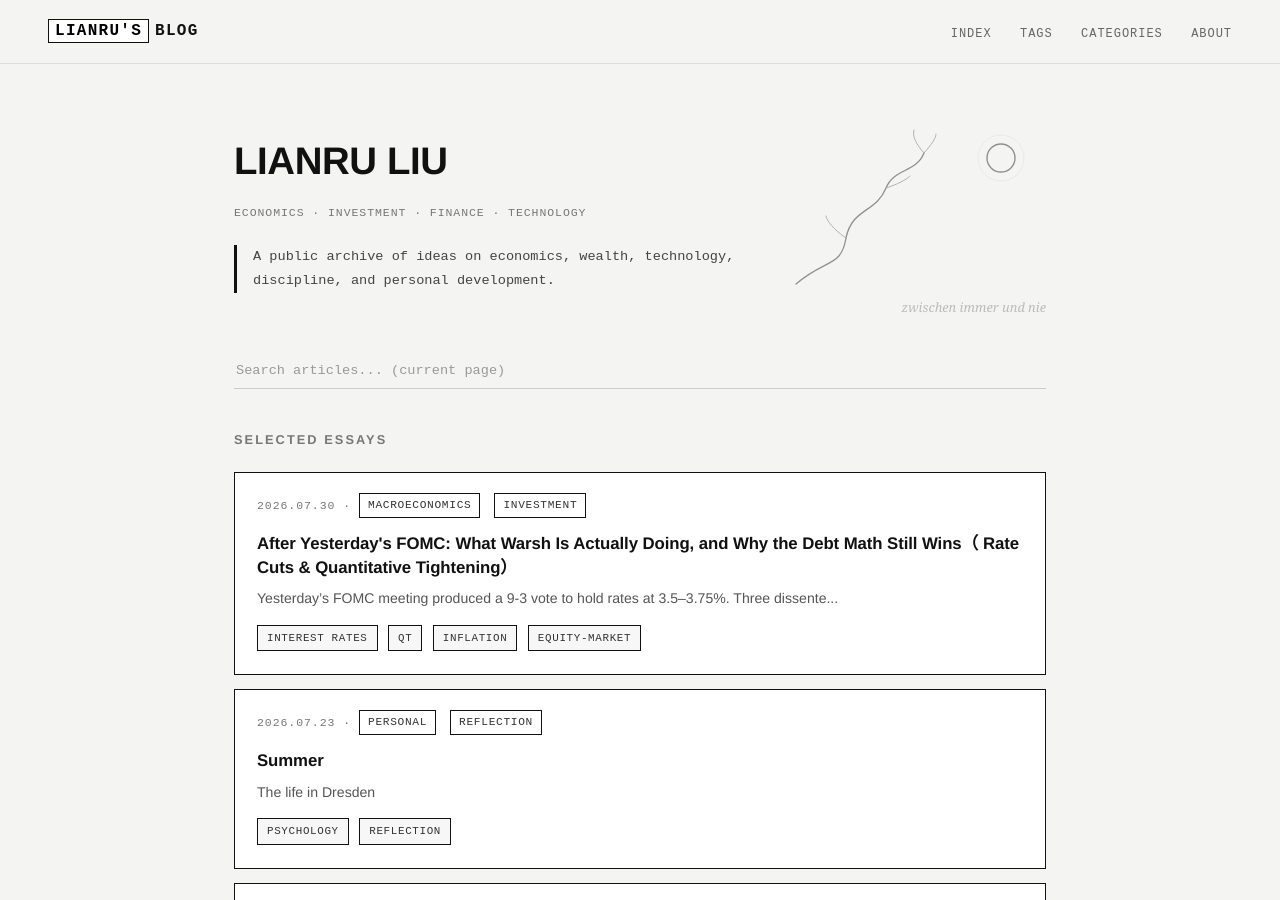
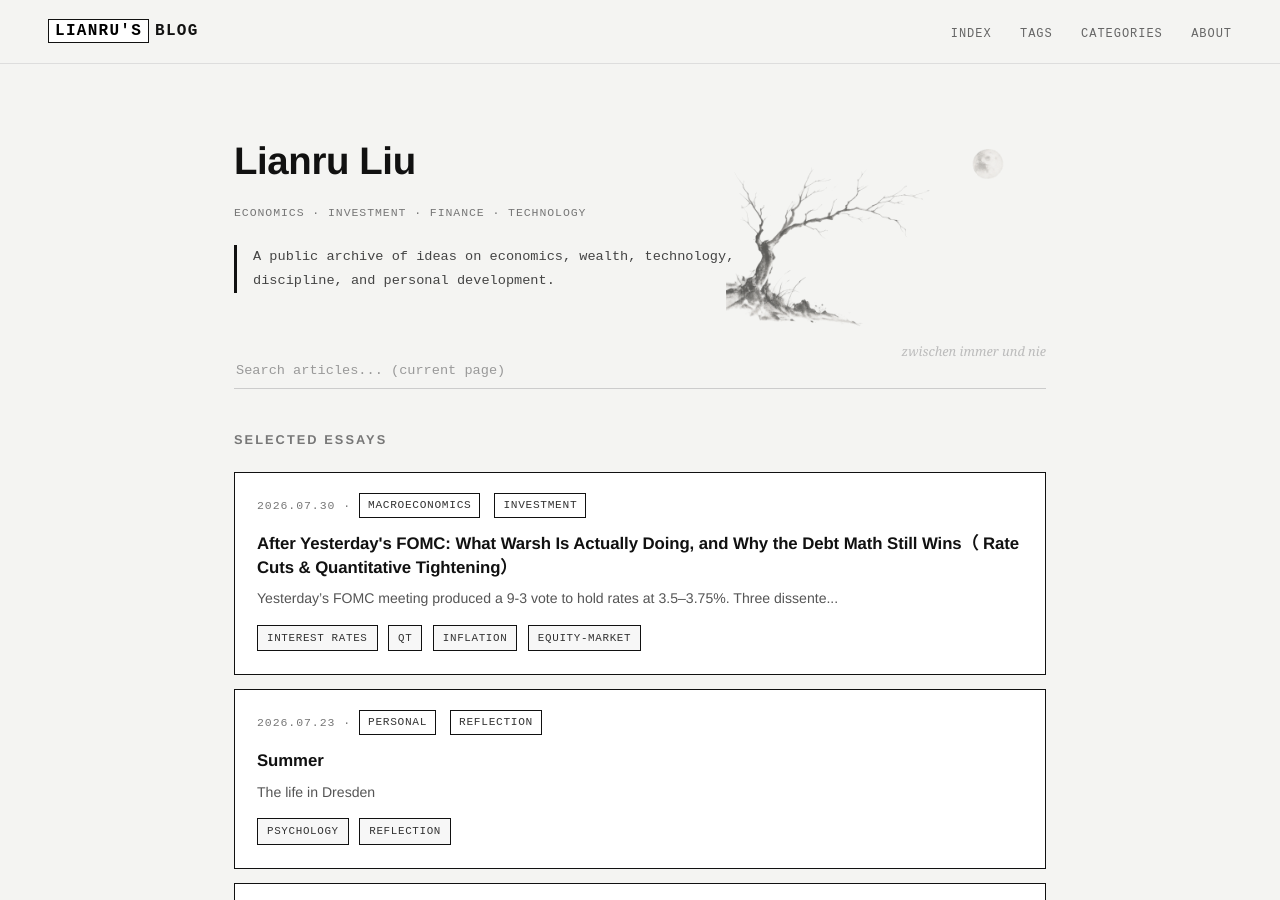
Before and after one commit to LianruLiu/LianruLiu.github.io, a Jekyll site: the page built from index.html, in a window 1280 px wide and 900 px high. Built offline with Jekyll 4.4.1, drawn with Linux system fonts in a browser that asks for light colours; the list of posts is cut into pages by our own code.

Commit message:
Update index.html

```diff
--- a/index.html
+++ b/index.html
@@ -4,23 +4,13 @@ title: Home
 ---
 
 <div class="intro-box" style="position:relative;">
-  <div class="hero-art" style="position:absolute; top:-10px; right:0; width:260px; pointer-events:none; z-index:0;">
-    <svg class="hero-decor" viewBox="0 0 260 170" xmlns="http://www.w3.org/2000/svg" style="display:block; width:100%; height:auto; opacity:0.8;">
-      <circle cx="215" cy="40" r="23" fill="none" stroke="#ccc" stroke-width="0.6" opacity="0.6"/>
-      <circle cx="215" cy="40" r="14" fill="none" stroke="#777" stroke-width="1.4"/>
-
-      <path d="M10,166 C40,140 55,150 60,120 C66,90 90,95 100,70 C108,50 130,55 138,35"
-            fill="none" stroke="#777" stroke-width="1.3" stroke-linecap="round"/>
-      <path d="M60,120 C48,112 40,102 40,98" fill="none" stroke="#999" stroke-width="0.9" stroke-linecap="round"/>
-      <path d="M100,70 C112,66 120,62 124,58" fill="none" stroke="#999" stroke-width="0.9" stroke-linecap="round"/>
-      <path d="M138,35 C146,26 150,20 150,16" fill="none" stroke="#999" stroke-width="0.9" stroke-linecap="round"/>
-      <path d="M138,35 C130,26 126,18 128,12" fill="none" stroke="#999" stroke-width="0.9" stroke-linecap="round"/>
-    </svg>
+  <div class="hero-art" style="position:absolute; top:-10px; right:0; width:320px; pointer-events:none; z-index:0;">
+    <img src="{{ '/assets/images/tree-moon.png' | relative_url }}" alt="" class="hero-decor">
 
     <div class="hero-poem" style="font-family:Georgia,'Noto Serif SC',serif; font-style:italic; font-size:0.8rem; color:#bbb; text-transform:lowercase; text-align:right; margin-top:8px; line-height:1.8;">zwischen immer und nie</div>
   </div>
 
-  <h1 style="font-size:2.4rem; margin-bottom:10px;">LIANRU LIU</h1>
+  <h1 style="font-size:2.4rem; margin-bottom:10px;">Lianru Liu</h1>
 
   <div class="post-meta">
     Economics · Investment · Finance · Technology
```
